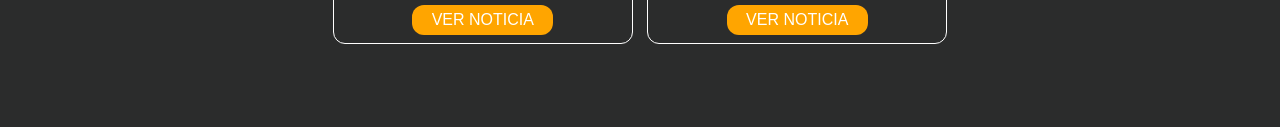
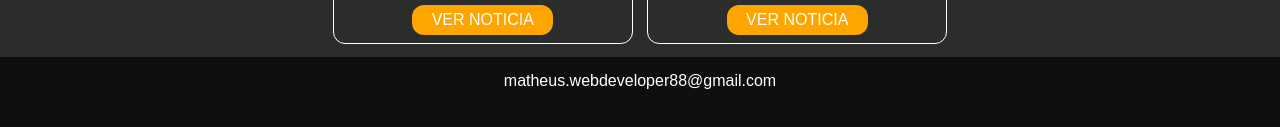
Before and after one commit to matheuspython/praticando-front-end, a plain HTML site: page index.html in a window 1280 px wide. Shown: the part 2206-2333 px from the top of the page. Before the commit the page ends 2263 px from the top, so only its background shows below. Drawn offline with nearby package versions, Linux system fonts and the light colour scheme.

Commit message:
footer estruturado

```diff
--- a/index.html
+++ b/index.html
@@ -9,6 +9,7 @@
     <link rel="stylesheet" href="assets/css/header.css">
     <link rel="stylesheet" href="assets/css/carrosel.css">
     <link rel="stylesheet" href="assets/css/noticias.css">
+    <link rel="stylesheet" href="assets/css/footer.css">
     <link rel="shortcut icon" href="https://mir-s3-cdn-cf.behance.net/project_modules/1400/a5635c50160831.58c8ff8bc211a.png" type="image/x-icon">
 
 
@@ -65,7 +66,11 @@
         </div>
     </section>
 
-
+    <footer class="footer">
+        <div class="container">
+            <span>matheus.webdeveloper88@gmail.com</span>
+        </div>
+    </footer>
 
 
 
```
